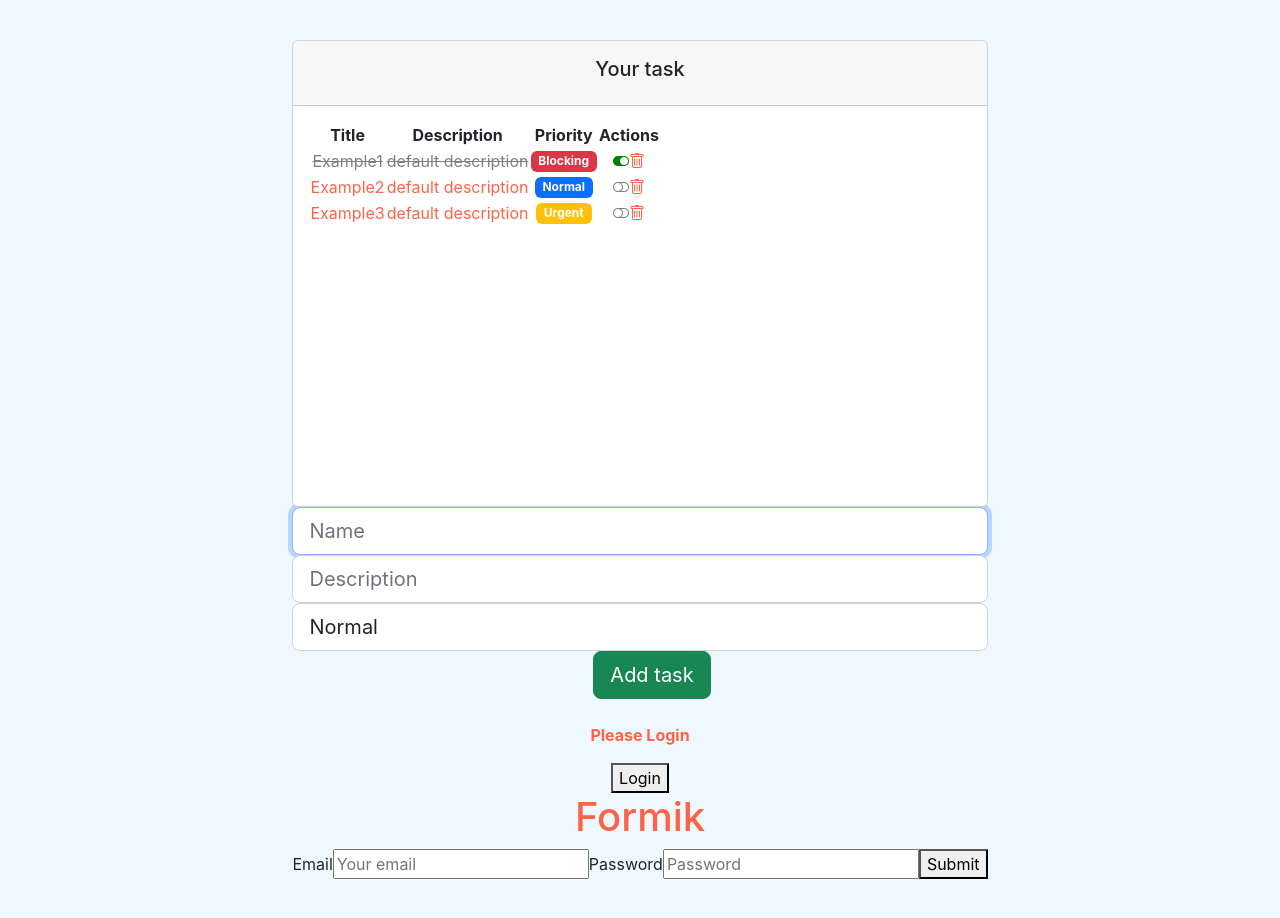
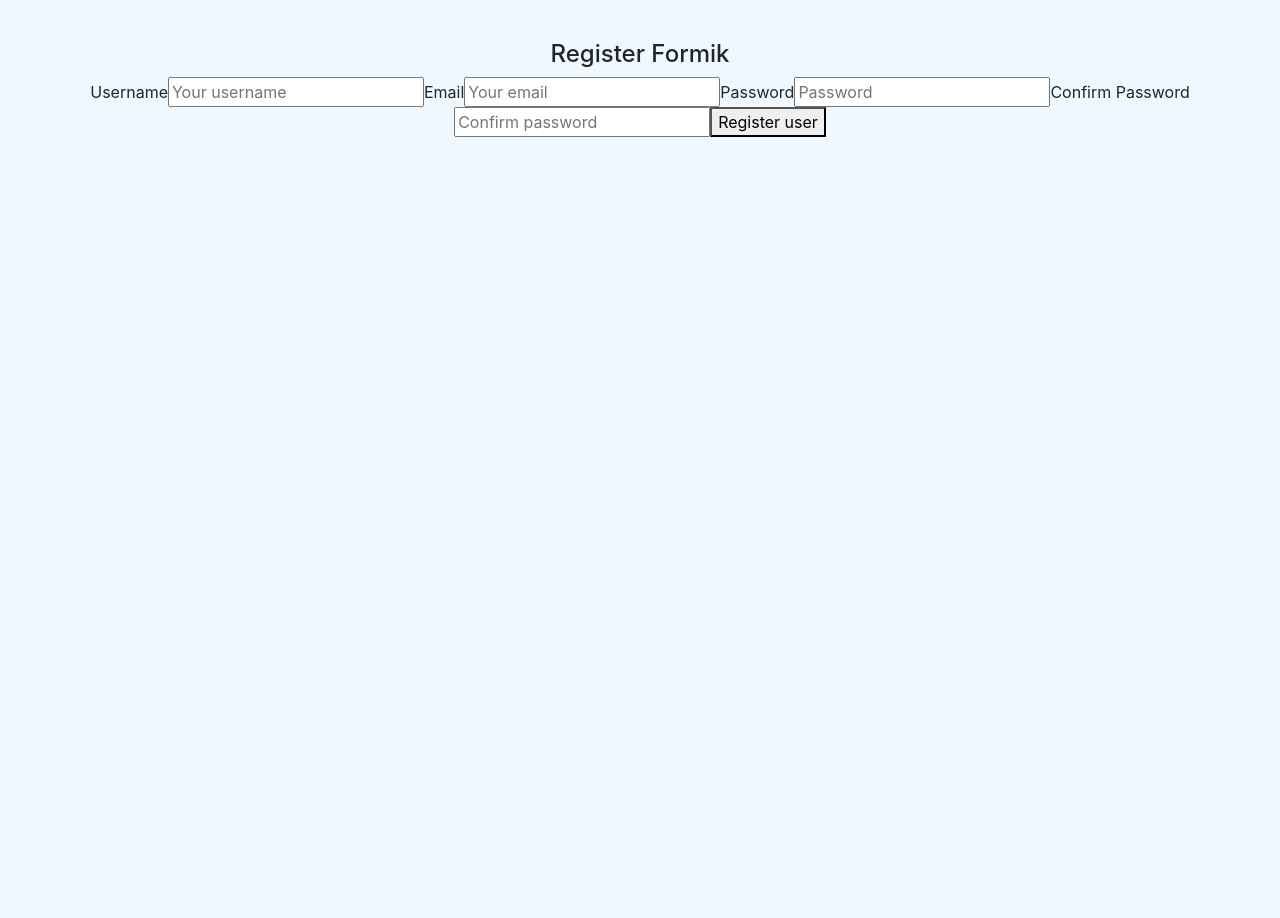
Before and after one commit to DavidLunaAd/Tasks-Page---ReactApp, a React (Create React App) app: page / in a window 1280 px wide. After the commit the page ends 800 px from the top, so only its background shows below. Built offline with nearby package versions, Linux system fonts and the light colour scheme.

Commit message:
formulario de registro con Formik

```diff
--- a/package.json
+++ b/package.json
@@ -13,6 +13,7 @@
     "node": "^19.1.0",
     "react": "^18.2.0",
     "react-dom": "^18.2.0",
+    "react-router-dom": "^6.4.4",
     "react-scripts": "5.0.1",
     "web-vitals": "^2.1.4",
     "yup": "^0.32.11"
--- a/src/App.js
+++ b/src/App.js
@@ -6,6 +6,7 @@
 import GreetingStyled from './components/pure/forms/greetingStyled';
 import Father from './components/container/father';
 import LoginFormik from './components/pure/forms/loginFormik';
+import RegisterFormik from './components/pure/forms/registerFormik';
 
 function App() {
   return (
@@ -14,13 +15,15 @@
         {/* <img src={logo} className="App-logo" alt="logo" /> */}
         {/* <Greeting name= "Juanito"></Greeting> */}
         {/* <GreetingF name= "Carlos"></GreetingF> */}
-        <TaskListComponent></TaskListComponent>
+        {/* <TaskListComponent></TaskListComponent> */}
         {/* <Father></Father> */}
-        <GreetingStyled name="LucosJes"></GreetingStyled>
+        {/* <GreetingStyled name="LucosJes"></GreetingStyled> */}
 
         {/* Ejemplo uso Formik */}
-        <LoginFormik></LoginFormik>
+        {/* <LoginFormik></LoginFormik> */}
 
+        {/* Register Formik */}
+        <RegisterFormik></RegisterFormik>
         {/* <a
           className="App-link"
           href="https://reactjs.org"
--- a/src/components/container/task_list.jsx
+++ b/src/components/container/task_list.jsx
@@ -11,15 +11,13 @@
 const defaultTask2 = new Task('Example2', 'default description', false, LEVELS.NORMAL);
 const defaultTask3 = new Task('Example3', 'default description', false, LEVELS.URGENT);
 
-
-
 const [tasks, setTasks] = useState([defaultTask1, defaultTask2, defaultTask3]);
 const [loading, setLoading] = useState(true);
 
 useEffect(() => {
     setTimeout(() => {
         setLoading(false)
-    },3000);
+    },2000);
     return () => {
         console.log('TaskList component is going to unmount')
     };
--- /dev/null
+++ b/src/components/pure/forms/registerFormik.jsx
@@ -0,0 +1,132 @@
+import React from 'react';
+import { Formik, Form, Field, ErrorMessage, yupToFormErrors } from 'formik'
+import * as Yup from 'yup';
+
+//Models
+import { User } from '../../../models/user.class';
+import { ROLES } from '../../../models/roles.enum';
+
+const RegisterFormik = () => {
+
+let user = new User();
+
+const initialValues = {
+    username : '',
+    email : '',
+    password : '',
+    confirm: '',
+    role: ROLES.USER
+}
+
+const registerSchema = Yup.object().shape(
+
+    {
+        username: Yup.string()
+                .min(6, 'Name too short')
+                .max(12, 'Username too long')
+                .required('Is required'),
+        email: Yup.string()
+                .email("Invalid email format")
+                .required("Email is required"),
+        role: Yup.string()
+                .oneOf([ROLES.USER, ROLES.ADMIN], 'Your must select a Role')
+                .required('Role is required'),
+        password: Yup.string()
+                .min(8,'Password to short')
+                .required("Password is required"),
+        confirm: Yup.string()
+                .when("password", {
+                    is: value => ( value && value.length > 0 ? true : false),
+                    then: Yup.string().oneOf(
+                        [Yup.ref("password")],
+                        'Passwords must match'
+                    )
+                }).required('You must confirm the password')
+
+    }
+
+);
+
+const submit = (values) => {
+    alert('Register user')
+};
+
+    return (
+        <div>
+            <h4>Register Formik</h4>
+            <Formik
+                initialValues={initialValues}
+                // yup Validation Schema
+                validationSchema={registerSchema}
+                //onsubmitEvent
+                onSubmit={async (values) => {
+                await new Promise((r) => setTimeout(r, 1000));
+                alert(JSON.stringify(values, null, 2))
+               }}
+            >
+              {({ values, errors, touched, isSubmitting, handleChange, handleBlur }) => (
+                <Form>
+                <label htmlFor="username">Username</label>
+                    <Field
+                    id="username"
+                    type="text"
+                    name="username"
+                    placeholder="Your username"
+                    />
+                    {/* Username errors */}
+                    {errors.username && touched.username && (
+                    <ErrorMessage name="username" component= 'div'/>
+
+                    )}
+                <label htmlFor="email">Email</label>
+                    <Field
+                    id="email"
+                    type="email"
+                    name="email"
+                    placeholder="Your email"
+                    />
+                    {/* Email errors */}
+                    {errors.email && touched.email && (
+                    <ErrorMessage name="email" component= 'div'/>
+                    )}
+
+                <label htmlFor="password">Password</label>
+                    <Field
+                    id="password"
+                    type="password"
+                    name="password"
+                    placeholder="Password"
+                    />
+
+                    {/* Password errors */}
+                    {errors.password && touched.password && (
+
+                    <ErrorMessage name="password" component= 'div'/>
+                    )}
+
+                <label htmlFor="confirm">Confirm Password</label>
+                    <Field
+                    id="confirm"
+                    type="password"
+                    name="confirm"
+                    placeholder="Confirm password"
+                    />
+
+                    {/* Confirm password errors */}
+                    {errors.confirm && touched.confirm && (
+
+                    <ErrorMessage name="confirm" component= 'div'/>
+                    )}
+
+                <button type="submit">Register user</button>
+                    {isSubmitting ? (<p>Sending your credentials</p>) : null}
+                </Form>
+              )}
+
+            </Formik>
+
+        </div>
+    );
+}
+
+export default RegisterFormik;
--- a/src/components/pure/forms/taskForm.jsx
+++ b/src/components/pure/forms/taskForm.jsx
@@ -55,7 +55,6 @@
                 </select>
                 <button type='submit' className='btn btn-success btn-lg ms-4'>{lenght == 0 ? 'Create your first task' : 'Add task'}</button>
             </div>
-
         </form>
     );
 }
--- a/src/components/pure/task.jsx
+++ b/src/components/pure/task.jsx
@@ -9,7 +9,6 @@
 
     const completed = () =>(<i onClick={() => complete(task)}className="bi-toggle-on task-action" style={{color: 'green' , fontWeight: 'bold'}}></i>);
     const pending = () => (<i onClick={() => complete(task)} className="bi-toggle-off task-action" style={{color: 'grey'}}></i>);
-
 
     function taskLevelBadge(){
         switch (task.level){
@@ -42,7 +41,6 @@
         }
     }
 
-
     const taskCompleted = {
         color: 'grey',
         textDecoration: 'line-through'
@@ -52,8 +50,6 @@
         fontWeight: 'bold',
         color: 'tomato'
     }
-
-
 
     return (
 
@@ -71,7 +67,6 @@
                 {task.completed ? completed() : pending()}
                 <i onClick={() => remove(task)} className='bi bi-trash task-action' style={{color: 'tomato'}}></i>
             </td>
-
         </tr>
         // <div>
         // <h2 className='task-name'>Nombre: { task.name }</h2>
--- /dev/null
+++ b/src/models/roles.enum.js
@@ -0,0 +1,4 @@
+export const ROLES = {
+    USER: 'normal',
+    ADMIN: 'admin'
+}
--- /dev/null
+++ b/src/models/user.class.js
@@ -0,0 +1,15 @@
+import { ROLES } from './roles.enum';
+
+export class User {
+    username = '';
+    email = '';
+    password ='';
+    role = ROLES.USER
+
+    constructor(username, email, password, role){
+        this.username = username;
+        this.email = email;
+        this.password = password;
+        this.role = role;
+    }
+}
```
Also changed, not shown: 1 other file (tests, documents, lock files or other folders).
